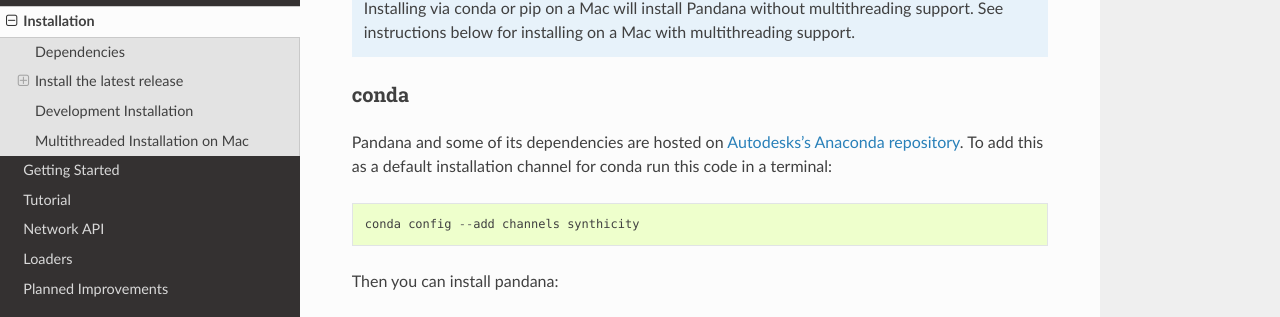
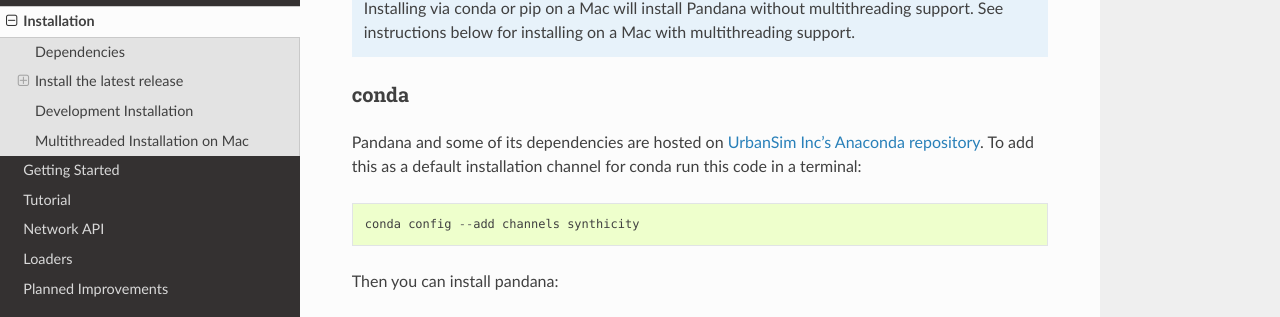
Before and after one commit to UDST/pandana, a Sphinx documentation site: the page built from docs/installation.rst, in a window 1280 px wide and 900 px high, scrolled down 479 px. Shown: the part 125-442 px from the top of the window. Built offline with Sphinx 7.4.7 and the Read the Docs theme 2.0.0, drawn with Linux system fonts in a browser that asks for light colours; some of the changed text lies outside the part shown.

Commit message:
changed author name from Autodesk to UrbanSim Inc. throughout

```diff
--- a/docs/conf.py
+++ b/docs/conf.py
@@ -50,7 +50,7 @@
 
 # General information about the project.
 project = u'pandana'
-copyright = u'2015, Autodesk'
+copyright = u'2015, UrbanSim Inc.'
 
 # The version info for the project you're documenting, acts as replacement for
 # |version| and |release|, also used in various other places throughout the
@@ -204,7 +204,7 @@
 #  author, documentclass [howto, manual, or own class]).
 latex_documents = [
   ('index', 'pandana.tex', u'pandana Documentation',
-   u'Autodesk', 'manual'),
+   u'UrbanSim Inc.', 'manual'),
 ]
 
 # The name of an image file (relative to this directory) to place at the top of
@@ -234,7 +234,7 @@
 # (source start file, name, description, authors, manual section).
 man_pages = [
     ('index', 'pandana', u'pandana Documentation',
-     [u'Autodesk'], 1)
+     [u'UrbanSim Inc.'], 1)
 ]
 
 # If true, show URL addresses after external links.
@@ -248,7 +248,7 @@
 #  dir menu entry, description, category)
 texinfo_documents = [
   ('index', 'pandana', u'pandana Documentation',
-   u'Autodesk', 'pandana', 'One line description of project.',
+   u'UrbanSim Inc.', 'pandana', 'One line description of project.',
    'Miscellaneous'),
 ]
 
--- a/docs/installation.rst
+++ b/docs/installation.rst
@@ -29,7 +29,7 @@
 ~~~~~
 
 Pandana and some of its dependencies are hosted on
-`Autodesks's Anaconda repository <https://anaconda.org/synthicity>`__.
+`UrbanSim Inc's Anaconda repository <https://anaconda.org/synthicity>`__.
 To add this as a default installation channel for conda run this code
 in a terminal::
 
--- a/docs/tutorial.rst
+++ b/docs/tutorial.rst
@@ -206,7 +206,7 @@
 Note that these have a bounding box for reducing the display window.
 Although the underlying library is computing values for all nodes in the
 region, it is extremely difficult to visualize this much data using
-matplotlib.  The GeoCanvas tool by Autodesk is expressly designed to join
+matplotlib.  The GeoCanvas tool by UrbanSim Inc. is expressly designed to join
 indicators at the node level to shapes of parcels and produces a much more
 professional output map.  For quick interactive checking of results,
 the bounding box can be used to reduce the number of points that are shown,
--- a/setup.py
+++ b/setup.py
@@ -99,7 +99,7 @@
 setup(
     packages=packages,
     name='pandana',
-    author='Autodesk',
+    author='UrbanSim Inc.',
     version=version,
     license='AGPL',
     description=('Pandas Network Analysis - '
```
